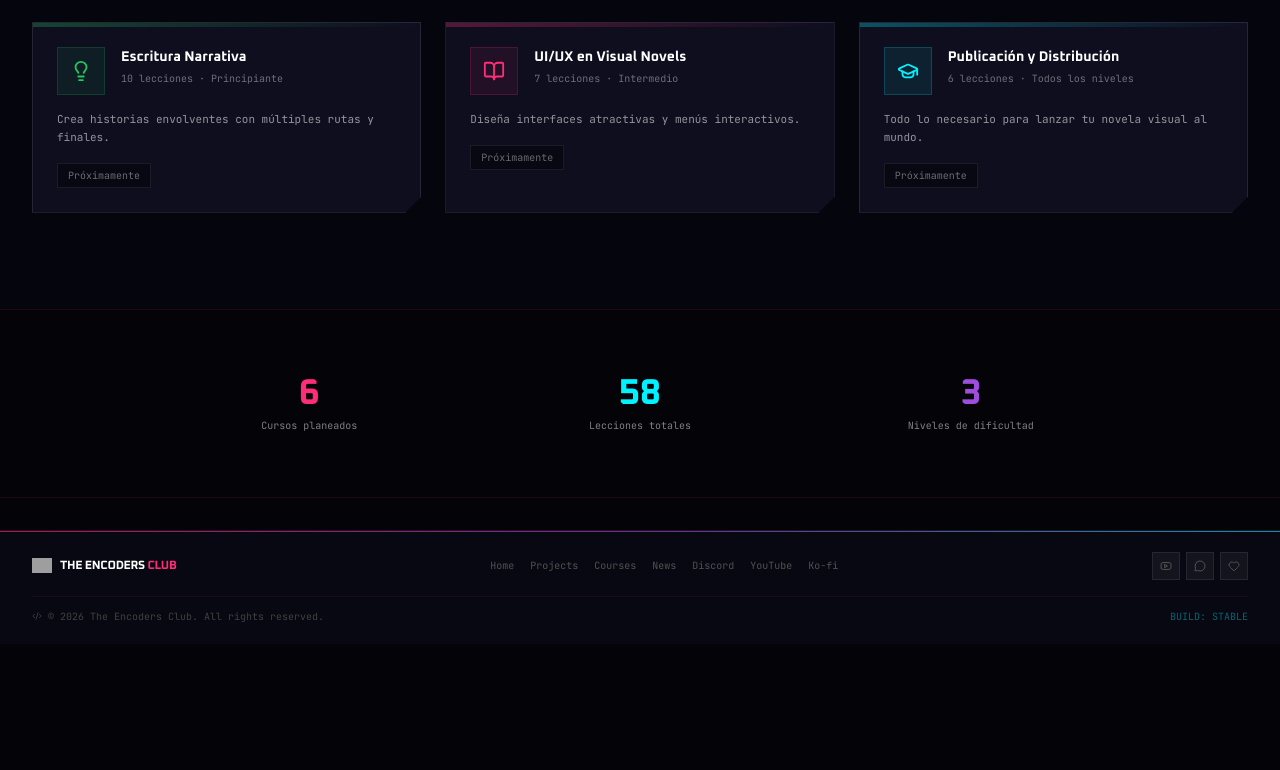
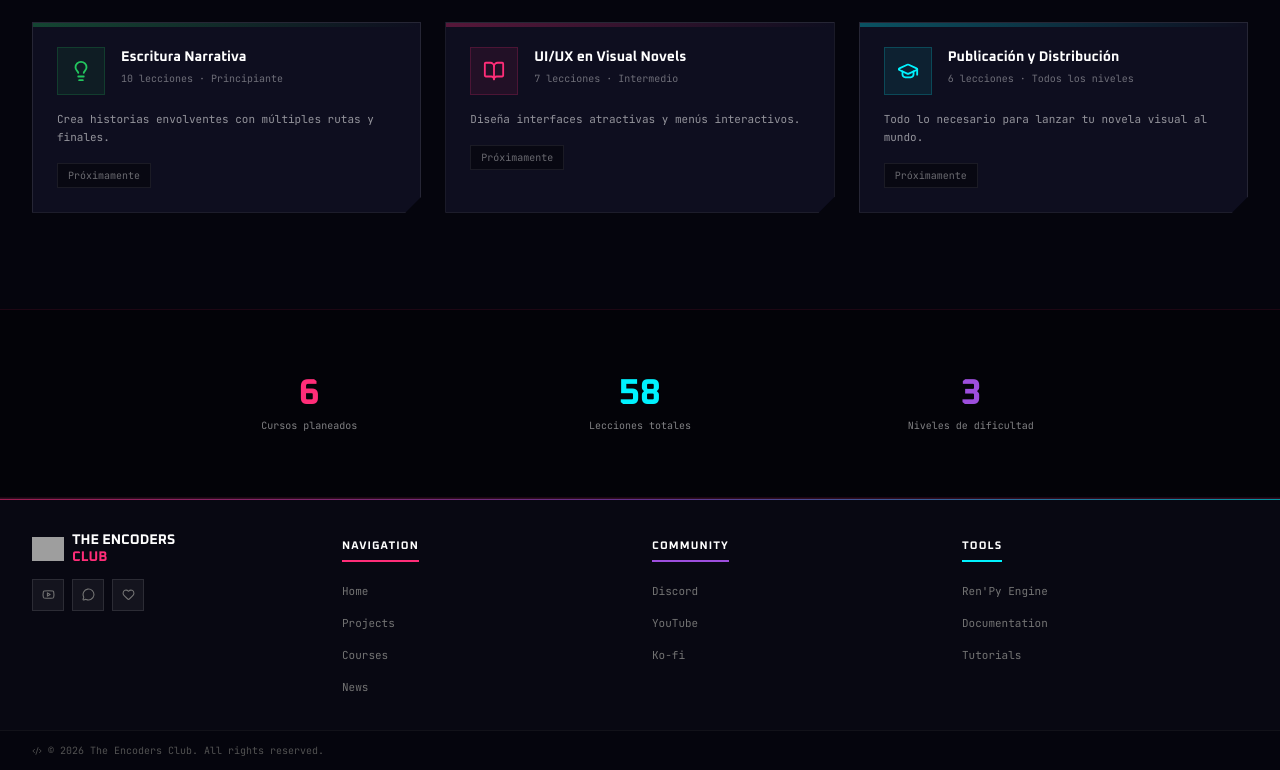
Before and after one commit to The-Encoders-Club/The-Encoders-Club, a Next.js app: page /cursos in a window 1280 px wide. Shown: the part 1429-2199 px from the top of the page. Before the commit the page ends 2073 px from the top, so only its background shows below. Built offline with nearby package versions, Linux system fonts and the light colour scheme; no server answers; grey boxes are pictures that could not be loaded.

Commit message:
Diseño nuevo Footer.tsx

```diff
--- a/src/components/Footer.tsx
+++ b/src/components/Footer.tsx
@@ -7,74 +7,116 @@ import { useI18n } from "@/hooks/useLocale";
 export default function Footer() {
   const { t } = useI18n();
 
-  const allLinks = [
-    { label: t('nav.home'), href: "/", external: false },
-    { label: t('nav.projects'), href: "/proyectos", external: false },
-    { label: t('nav.courses'), href: "/cursos", external: false },
-    { label: t('nav.news'), href: "/noticias", external: false },
-    { label: "Discord", href: "https://discord.gg/2DB5k7sb8", external: true },
-    { label: "YouTube", href: "https://youtube.com/@theencodersclub", external: true },
-    { label: "Ko-fi", href: "https://ko-fi.com/theencodersclub", external: true },
+  const navLinks = [
+    { label: t('nav.home'), href: "/" },
+    { label: t('nav.projects'), href: "/proyectos" },
+    { label: t('nav.courses'), href: "/cursos" },
+    { label: t('nav.news'), href: "/noticias" },
+  ];
+
+  const communityLinks = [
+    { label: "Discord", href: "https://discord.gg/2DB5k7sb8" },
+    { label: "YouTube", href: "https://youtube.com/@theencodersclub" },
+    { label: "Ko-fi", href: "https://ko-fi.com/theencodersclub" },
+  ];
+
+  const toolLinks = [
+    { label: t('footer.renpyEngine'), href: "https://www.renpy.org/" },
+    { label: t('footer.documentation'), href: "https://www.renpy.org/doc/html/" },
+    { label: t('footer.tutorials'), href: "/cursos" },
   ];
 
   return (
-    <footer className="relative mt-8 bg-[#080812] border-t border-[#FF2D78]/15">
+    <footer className="relative bg-[#080812] border-t border-[#FF2D78]/15">
       <div className="h-px w-full brand-gradient opacity-60" />
-      <div className="max-w-7xl mx-auto px-4 sm:px-6 lg:px-8 py-5">
 
-        {/* Fila principal */}
-        <div className="flex flex-col sm:flex-row sm:items-center justify-between gap-3">
+      <div className="max-w-7xl mx-auto px-4 sm:px-6 lg:px-8 py-8">
+        <div className="grid grid-cols-2 sm:grid-cols-4 gap-6">
 
-          {/* Logo */}
-          <Link href="/" className="flex items-center gap-2 flex-shrink-0">
-            <img src="/logo.png" alt="The Encoders Club" className="h-5 w-5 object-contain" />
-            <span className="font-cyber font-bold text-xs uppercase tracking-tight text-white">
-              THE ENCODERS <span className="text-[#FF2D78]">CLUB</span>
+          {/* ── Columna Logo ── */}
+          <div className="col-span-2 sm:col-span-1">
+            <div className="flex items-center gap-2 mb-3">
+              <img src="/logo.png" alt="The Encoders Club" className="h-8 w-8 object-contain" />
+              <span className="font-cyber font-bold text-sm uppercase leading-tight text-white">
+                THE ENCODERS<br /><span className="text-[#FF2D78]">CLUB</span>
               </span>
-          </Link>
-
-          {/* Links inline */}
-          <div className="flex flex-wrap gap-x-4 gap-y-1.5">
-            {allLinks.map(link => (
-              link.external ? (
-                <a key={link.label} href={link.href} target="_blank" rel="noopener noreferrer"
-                  className="font-code text-[10px] text-neutral-600 hover:text-[#00F2FE] transition-colors">
-                  {link.label}
-                </a>
-              ) : (
-                <Link key={link.href} href={link.href}
-                  className="font-code text-[10px] text-neutral-600 hover:text-[#00F2FE] transition-colors">
-                  {link.label}
-                </Link>
-              )
-            ))}
             </div>
-
-          {/* Redes */}
-          <div className="flex items-center gap-1.5 flex-shrink-0">
+            <div className="flex items-center gap-2 mt-3">
               <a href="https://youtube.com/@theencodersclub" target="_blank" rel="noopener noreferrer"
-              className="w-7 h-7 flex items-center justify-center bg-white/5 border border-white/8 text-neutral-600 hover:text-red-500 hover:border-red-500/40 transition-all">
-              <Youtube size={12} />
+                className="w-8 h-8 flex items-center justify-center bg-white/5 border border-white/10 text-neutral-500 hover:text-red-500 hover:border-red-500/40 transition-all">
+                <Youtube size={13} />
               </a>
               <a href="https://discord.gg/2DB5k7sb8" target="_blank" rel="noopener noreferrer"
-              className="w-7 h-7 flex items-center justify-center bg-white/5 border border-white/8 text-neutral-600 hover:text-[#5865F2] hover:border-[#5865F2]/40 transition-all">
-              <MessageCircle size={12} />
+                className="w-8 h-8 flex items-center justify-center bg-white/5 border border-white/10 text-neutral-500 hover:text-[#5865F2] hover:border-[#5865F2]/40 transition-all">
+                <MessageCircle size={13} />
               </a>
               <a href="https://ko-fi.com/theencodersclub" target="_blank" rel="noopener noreferrer"
-              className="w-7 h-7 flex items-center justify-center bg-white/5 border border-white/8 text-neutral-600 hover:text-[#FF2D78] hover:border-[#FF2D78]/40 transition-all">
-              <Heart size={12} />
+                className="w-8 h-8 flex items-center justify-center bg-white/5 border border-white/10 text-neutral-500 hover:text-[#FF2D78] hover:border-[#FF2D78]/40 transition-all">
+                <Heart size={13} />
               </a>
             </div>
           </div>
 
-        {/* Copyright */}
-        <div className="mt-4 pt-3 border-t border-[#FF2D78]/8 flex flex-col sm:flex-row items-center justify-between gap-1">
-          <p className="font-code text-[10px] text-neutral-700 flex items-center gap-1.5">
+          {/* ── Navegación ── */}
+          <div>
+            <h4 className="font-cyber font-bold text-[11px] text-white mb-1 uppercase tracking-widest pb-1.5 border-b-2 border-[#FF2D78] inline-block">
+              {t('footer.navigation')}
+            </h4>
+            <ul className="space-y-2 mt-3">
+              {navLinks.map(link => (
+                <li key={link.href}>
+                  <Link href={link.href} className="font-code text-[11px] text-neutral-500 hover:text-[#00F2FE] transition-colors">
+                    {link.label}
+                  </Link>
+                </li>
+              ))}
+            </ul>
+          </div>
+
+          {/* ── Comunidad ── */}
+          <div>
+            <h4 className="font-cyber font-bold text-[11px] text-white mb-1 uppercase tracking-widest pb-1.5 border-b-2 border-[#9d4edd] inline-block">
+              {t('footer.community')}
+            </h4>
+            <ul className="space-y-2 mt-3">
+              {communityLinks.map(link => (
+                <li key={link.label}>
+                  <a href={link.href} target="_blank" rel="noopener noreferrer"
+                    className="font-code text-[11px] text-neutral-500 hover:text-[#00F2FE] transition-colors">
+                    {link.label}
+                  </a>
+                </li>
+              ))}
+            </ul>
+          </div>
+
+          {/* ── Herramientas ── */}
+          <div>
+            <h4 className="font-cyber font-bold text-[11px] text-white mb-1 uppercase tracking-widest pb-1.5 border-b-2 border-[#00F2FE] inline-block">
+              {t('footer.tools')}
+            </h4>
+            <ul className="space-y-2 mt-3">
+              {toolLinks.map(link => (
+                <li key={link.label}>
+                  <a href={link.href} target={link.href.startsWith('/') ? undefined : '_blank'} rel="noopener noreferrer"
+                    className="font-code text-[11px] text-neutral-500 hover:text-[#00F2FE] transition-colors">
+                    {link.label}
+                  </a>
+                </li>
+              ))}
+            </ul>
+          </div>
+
+        </div>
+      </div>
+
+      {/* ── Copyright bar ── */}
+      <div className="bg-[#05050d] border-t border-white/5">
+        <div className="max-w-7xl mx-auto px-4 sm:px-6 lg:px-8 py-3">
+          <p className="font-code text-[10px] text-neutral-600 flex items-center gap-1.5">
             <Code2 size={10} /> {t('footer.copyright')}
           </p>
-          <span className="font-code text-[10px] text-[#00F2FE]/40">BUILD: STABLE</span>
         </div>
-
       </div>
     </footer>
   );
```
Lines whose indentation alone changed are shown as unchanged.
